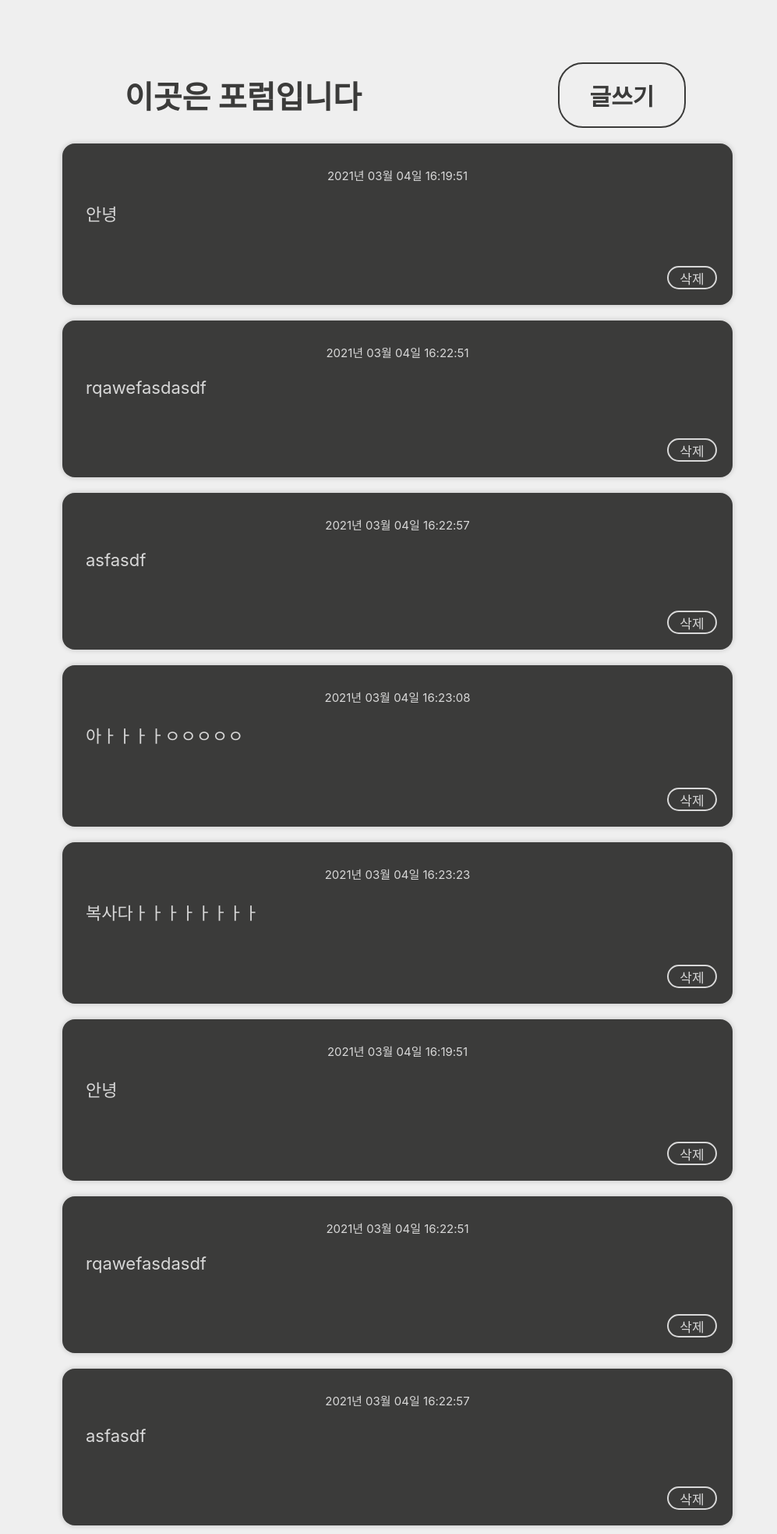
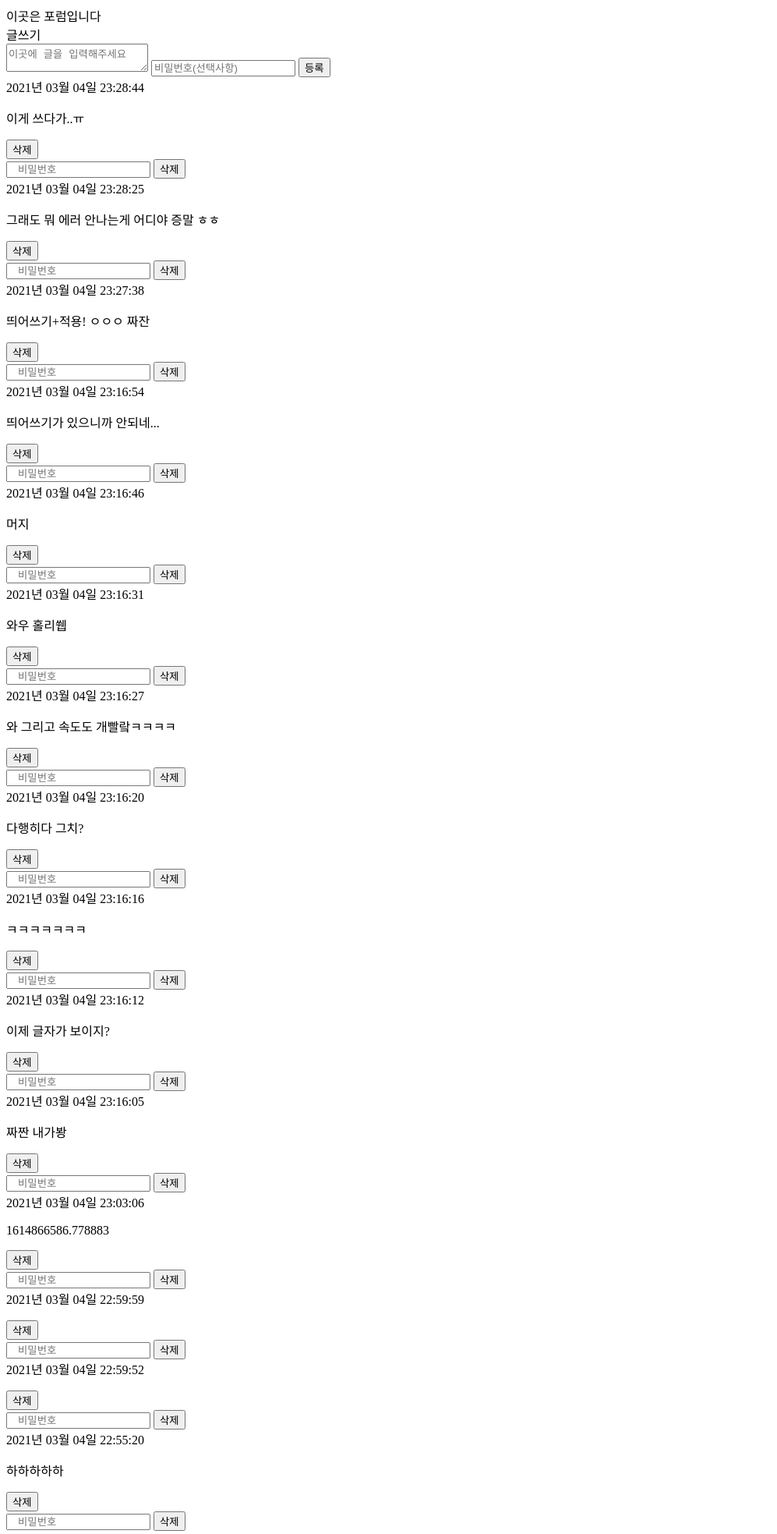
Before and after one commit to clomia/Clomia-Network, a Python web app: template server/templates/forum/forum.html in a window 1280 px wide. Shown: the top 1967 px of the page at 78% size, without its empty margins (0-997 px from the left). Run offline with Jinja, Linux system fonts and the light colour scheme; the template is opened without the code that fills it, so the values that code supplies are empty.

Commit message:
포럼 글쓰기 기능 개발완료, 삭제기능 해야함

```diff
--- a/server/templates/forum/forum.html
+++ b/server/templates/forum/forum.html
@@ -8,7 +8,7 @@
     <meta name="viewport" content="width=device-width, initial-scale=1">
     <link rel="shortcut icon" href="https://raw.githubusercontent.com/clomia/Chatting-Space/master/img/favicon-red.ico"
         type="image/x-icon">
-    <link rel="stylesheet" href="forum.css">
+    <!--<link rel="stylesheet" href="forum.css">-->
 </head>
 
 <body>
@@ -21,22 +21,21 @@
     <form class="text-input display-none" name="textInputForm" action="/forum" method="POST">
         <div class="text-input__main">
             <textarea class="text-input-box" name='text' placeholder="이곳에 글을 입력해주세요" required></textarea>
-            <input type="password" class="text-input-password" name="password" placeholder="비밀번호" required />
+            <input type="password" class="text-input-password" name="password" placeholder="비밀번호(선택사항)" />
             <button type="submit" class="text-input-submit">등록</button>
         </div>
     </form>
     <!--text-box 시작점-->
 
     <div class="text-box">
-        <div class="text-box__id">2021년 03월 04일 16:19:51</div>
+        <div class="text-box__id">2021년 03월 04일 23:28:44</div>
         <div class="text-box__main">
-            <p>안녕</p>
+            <p>이게 쓰다가..ㅠ</p>
         </div>
         <button type="submit" class="del-btn">
             삭제
         </button>
         <form name="delForm" class="del-form display-none" action="/forum" method="post">
-            <input type="text" class="delForm__id" name="text_id" placeholder="   글 아이디" />
             <input type="password" class="delForm__password" name="password" placeholder="   비밀번호" />
             <button type="submit" class="del-btn">
                 삭제
@@ -45,15 +44,14 @@
     </div>
 
     <div class="text-box">
-        <div class="text-box__id">2021년 03월 04일 16:22:51</div>
+        <div class="text-box__id">2021년 03월 04일 23:28:25</div>
         <div class="text-box__main">
-            <p>rqawefasdasdf</p>
+            <p>그래도 뭐 에러 안나는게 어디야 증말 ㅎㅎ</p>
         </div>
         <button type="submit" class="del-btn">
             삭제
         </button>
         <form name="delForm" class="del-form display-none" action="/forum" method="post">
-            <input type="text" class="delForm__id" name="text_id" placeholder="   글 아이디" />
             <input type="password" class="delForm__password" name="password" placeholder="   비밀번호" />
             <button type="submit" class="del-btn">
                 삭제
@@ -62,15 +60,22 @@
     </div>
 
     <div class="text-box">
-        <div class="text-box__id">2021년 03월 04일 16:22:57</div>
+        <div class="text-box__id">2021년 03월 04일 23:27:38</div>
         <div class="text-box__main">
-            <p>asfasdf</p>
+            <p>띄어쓰기+적용!
+
+
+
+ㅇㅇㅇ
+
+
+
+짜잔</p>
         </div>
         <button type="submit" class="del-btn">
             삭제
         </button>
         <form name="delForm" class="del-form display-none" action="/forum" method="post">
-            <input type="text" class="delForm__id" name="text_id" placeholder="   글 아이디" />
             <input type="password" class="delForm__password" name="password" placeholder="   비밀번호" />
             <button type="submit" class="del-btn">
                 삭제
@@ -79,15 +84,14 @@
     </div>
 
     <div class="text-box">
-        <div class="text-box__id">2021년 03월 04일 16:23:08</div>
+        <div class="text-box__id">2021년 03월 04일 23:16:54</div>
         <div class="text-box__main">
-            <p>아ㅏㅏㅏㅏㅇㅇㅇㅇㅇ</p>
+            <p>띄어쓰기가 있으니까 안되네...</p>
         </div>
         <button type="submit" class="del-btn">
             삭제
         </button>
         <form name="delForm" class="del-form display-none" action="/forum" method="post">
-            <input type="text" class="delForm__id" name="text_id" placeholder="   글 아이디" />
             <input type="password" class="delForm__password" name="password" placeholder="   비밀번호" />
             <button type="submit" class="del-btn">
                 삭제
@@ -96,15 +100,14 @@
     </div>
 
     <div class="text-box">
-        <div class="text-box__id">2021년 03월 04일 16:23:23</div>
+        <div class="text-box__id">2021년 03월 04일 23:16:46</div>
         <div class="text-box__main">
-            <p>복사다ㅏㅏㅏㅏㅏㅏㅏㅏ</p>
+            <p>머지</p>
         </div>
         <button type="submit" class="del-btn">
             삭제
         </button>
         <form name="delForm" class="del-form display-none" action="/forum" method="post">
-            <input type="text" class="delForm__id" name="text_id" placeholder="   글 아이디" />
             <input type="password" class="delForm__password" name="password" placeholder="   비밀번호" />
             <button type="submit" class="del-btn">
                 삭제
@@ -113,15 +116,14 @@
     </div>
 
     <div class="text-box">
-        <div class="text-box__id">2021년 03월 04일 16:19:51</div>
+        <div class="text-box__id">2021년 03월 04일 23:16:31</div>
         <div class="text-box__main">
-            <p>안녕</p>
+            <p>와우 홀리쒭</p>
         </div>
         <button type="submit" class="del-btn">
             삭제
         </button>
         <form name="delForm" class="del-form display-none" action="/forum" method="post">
-            <input type="text" class="delForm__id" name="text_id" placeholder="   글 아이디" />
             <input type="password" class="delForm__password" name="password" placeholder="   비밀번호" />
             <button type="submit" class="del-btn">
                 삭제
@@ -130,15 +132,14 @@
     </div>
 
     <div class="text-box">
-        <div class="text-box__id">2021년 03월 04일 16:22:51</div>
+        <div class="text-box__id">2021년 03월 04일 23:16:27</div>
         <div class="text-box__main">
-            <p>rqawefasdasdf</p>
+            <p>와 그리고 속도도 개빨랔ㅋㅋㅋㅋ</p>
         </div>
         <button type="submit" class="del-btn">
             삭제
         </button>
         <form name="delForm" class="del-form display-none" action="/forum" method="post">
-            <input type="text" class="delForm__id" name="text_id" placeholder="   글 아이디" />
             <input type="password" class="delForm__password" name="password" placeholder="   비밀번호" />
             <button type="submit" class="del-btn">
                 삭제
@@ -147,15 +148,14 @@
     </div>
 
     <div class="text-box">
-        <div class="text-box__id">2021년 03월 04일 16:22:57</div>
+        <div class="text-box__id">2021년 03월 04일 23:16:20</div>
         <div class="text-box__main">
-            <p>asfasdf</p>
+            <p>다행히다 그치?</p>
         </div>
         <button type="submit" class="del-btn">
             삭제
         </button>
         <form name="delForm" class="del-form display-none" action="/forum" method="post">
-            <input type="text" class="delForm__id" name="text_id" placeholder="   글 아이디" />
             <input type="password" class="delForm__password" name="password" placeholder="   비밀번호" />
             <button type="submit" class="del-btn">
                 삭제
@@ -164,15 +164,14 @@
     </div>
 
     <div class="text-box">
-        <div class="text-box__id">2021년 03월 04일 16:23:08</div>
+        <div class="text-box__id">2021년 03월 04일 23:16:16</div>
         <div class="text-box__main">
-            <p>아ㅏㅏㅏㅏㅇㅇㅇㅇㅇ</p>
+            <p>ㅋㅋㅋㅋㅋㅋㅋ</p>
         </div>
         <button type="submit" class="del-btn">
             삭제
         </button>
         <form name="delForm" class="del-form display-none" action="/forum" method="post">
-            <input type="text" class="delForm__id" name="text_id" placeholder="   글 아이디" />
             <input type="password" class="delForm__password" name="password" placeholder="   비밀번호" />
             <button type="submit" class="del-btn">
                 삭제
@@ -181,15 +180,14 @@
     </div>
 
     <div class="text-box">
-        <div class="text-box__id">2021년 03월 04일 16:19:51</div>
+        <div class="text-box__id">2021년 03월 04일 23:16:12</div>
         <div class="text-box__main">
-            <p>안녕</p>
+            <p>이제 글자가 보이지?</p>
         </div>
         <button type="submit" class="del-btn">
             삭제
         </button>
         <form name="delForm" class="del-form display-none" action="/forum" method="post">
-            <input type="text" class="delForm__id" name="text_id" placeholder="   글 아이디" />
             <input type="password" class="delForm__password" name="password" placeholder="   비밀번호" />
             <button type="submit" class="del-btn">
                 삭제
@@ -198,15 +196,14 @@
     </div>
 
     <div class="text-box">
-        <div class="text-box__id">2021년 03월 04일 16:22:51</div>
+        <div class="text-box__id">2021년 03월 04일 23:16:05</div>
         <div class="text-box__main">
-            <p>rqawefasdasdf</p>
+            <p>짜짠 내가봥</p>
         </div>
         <button type="submit" class="del-btn">
             삭제
         </button>
         <form name="delForm" class="del-form display-none" action="/forum" method="post">
-            <input type="text" class="delForm__id" name="text_id" placeholder="   글 아이디" />
             <input type="password" class="delForm__password" name="password" placeholder="   비밀번호" />
             <button type="submit" class="del-btn">
                 삭제
@@ -215,15 +212,14 @@
     </div>
 
     <div class="text-box">
-        <div class="text-box__id">2021년 03월 04일 16:22:57</div>
+        <div class="text-box__id">2021년 03월 04일 23:03:06</div>
         <div class="text-box__main">
-            <p>asfasdf</p>
+            <p>1614866586.778883</p>
         </div>
         <button type="submit" class="del-btn">
             삭제
         </button>
         <form name="delForm" class="del-form display-none" action="/forum" method="post">
-            <input type="text" class="delForm__id" name="text_id" placeholder="   글 아이디" />
             <input type="password" class="delForm__password" name="password" placeholder="   비밀번호" />
             <button type="submit" class="del-btn">
                 삭제
@@ -232,15 +228,14 @@
     </div>
 
     <div class="text-box">
-        <div class="text-box__id">2021년 03월 04일 16:19:51</div>
+        <div class="text-box__id">2021년 03월 04일 22:59:59</div>
         <div class="text-box__main">
-            <p>안녕</p>
+            <p></p>
         </div>
         <button type="submit" class="del-btn">
             삭제
         </button>
         <form name="delForm" class="del-form display-none" action="/forum" method="post">
-            <input type="text" class="delForm__id" name="text_id" placeholder="   글 아이디" />
             <input type="password" class="delForm__password" name="password" placeholder="   비밀번호" />
             <button type="submit" class="del-btn">
                 삭제
@@ -249,24 +244,34 @@
     </div>
 
     <div class="text-box">
-        <div class="text-box__id">2021년 03월 04일 16:22:51</div>
+        <div class="text-box__id">2021년 03월 04일 22:59:52</div>
         <div class="text-box__main">
-            <p>rqawefasdasdf</p>
+            <p></p>
         </div>
         <button type="submit" class="del-btn">
             삭제
         </button>
         <form name="delForm" class="del-form display-none" action="/forum" method="post">
-            <input type="text" class="delForm__id" name="text_id" placeholder="   글 아이디" />
             <input type="password" class="delForm__password" name="password" placeholder="   비밀번호" />
             <button type="submit" class="del-btn">
                 삭제
             </button>
         </form>
     </div>
-    <script src="forum.js"></script>
 
-
-</body>
-
-</html>
+    <div class="text-box">
+        <div class="text-box__id">2021년 03월 04일 22:55:20</div>
+        <div class="text-box__main">
+            <p>하하하하하</p>
+        </div>
+        <button type="submit" class="del-btn">
+            삭제
+        </button>
+        <form name="delForm" class="del-form display-none" action="/forum" method="post">
+            <input type="password" class="delForm__password" name="password" placeholder="   비밀번호" />
+            <button type="submit" class="del-btn">
+                삭제
+            </button>
+        </form>
+    </div>
+    <!--<script src="forum.js"></script>--></body></html>
```
Also changed, not shown: server/http_manager.py (+51 -20 lines), 1 other file.
